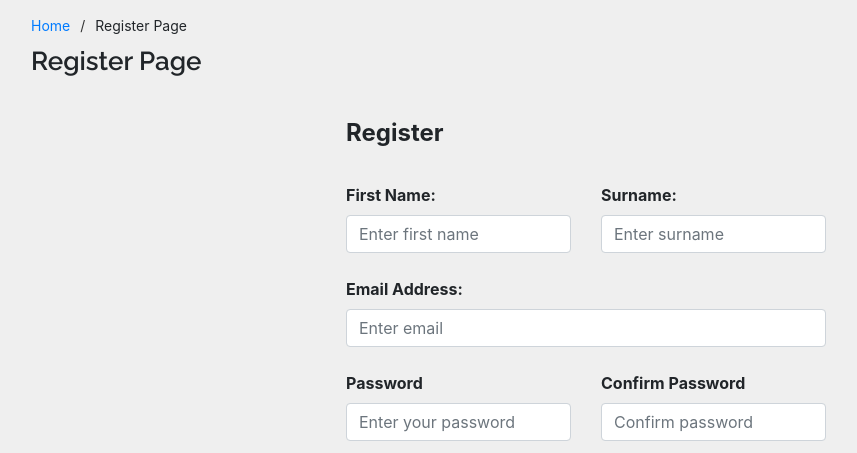
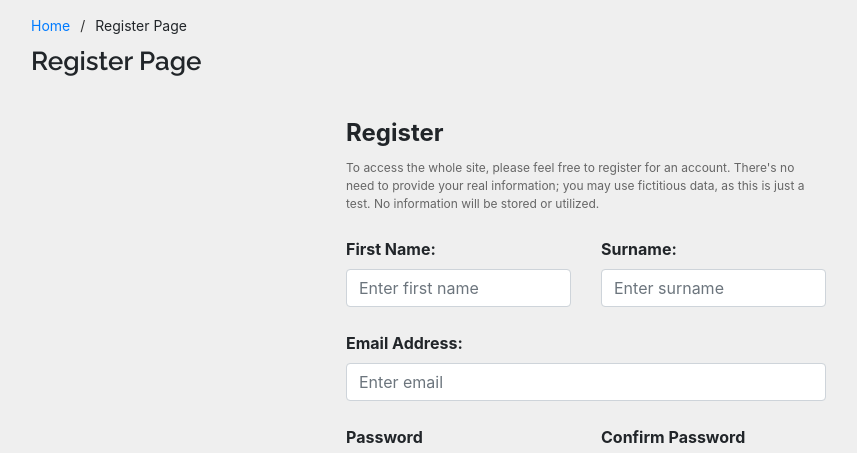
Before and after one commit to GabrielMonginho/LuxuryWheels, a Flask app: page /register in a window 1280 px wide. Shown: the part 110-563 px from the top of the page, without its empty margins (54-911 px from the left). Run offline with Flask 2, Linux system fonts and the light colour scheme; some libraries are stand-ins or nearby versions.

Commit message:
Update register_page.html

```diff
--- a/website/templates/register_page.html
+++ b/website/templates/register_page.html
@@ -106,6 +106,7 @@
           {{ form.hidden_tag() }}
           <fieldset>
               <legend><b>Register</b></legend>
+              <div style="font-size: 0.75em;color: #666;opacity: 1;">To access the whole site, please feel free to register for an account. There's no need to provide your real information; you may use fictitious data, as this is just a test. No information will be stored or utilized.</div>
 
               <div class="row">
                 <div class="col">
```
